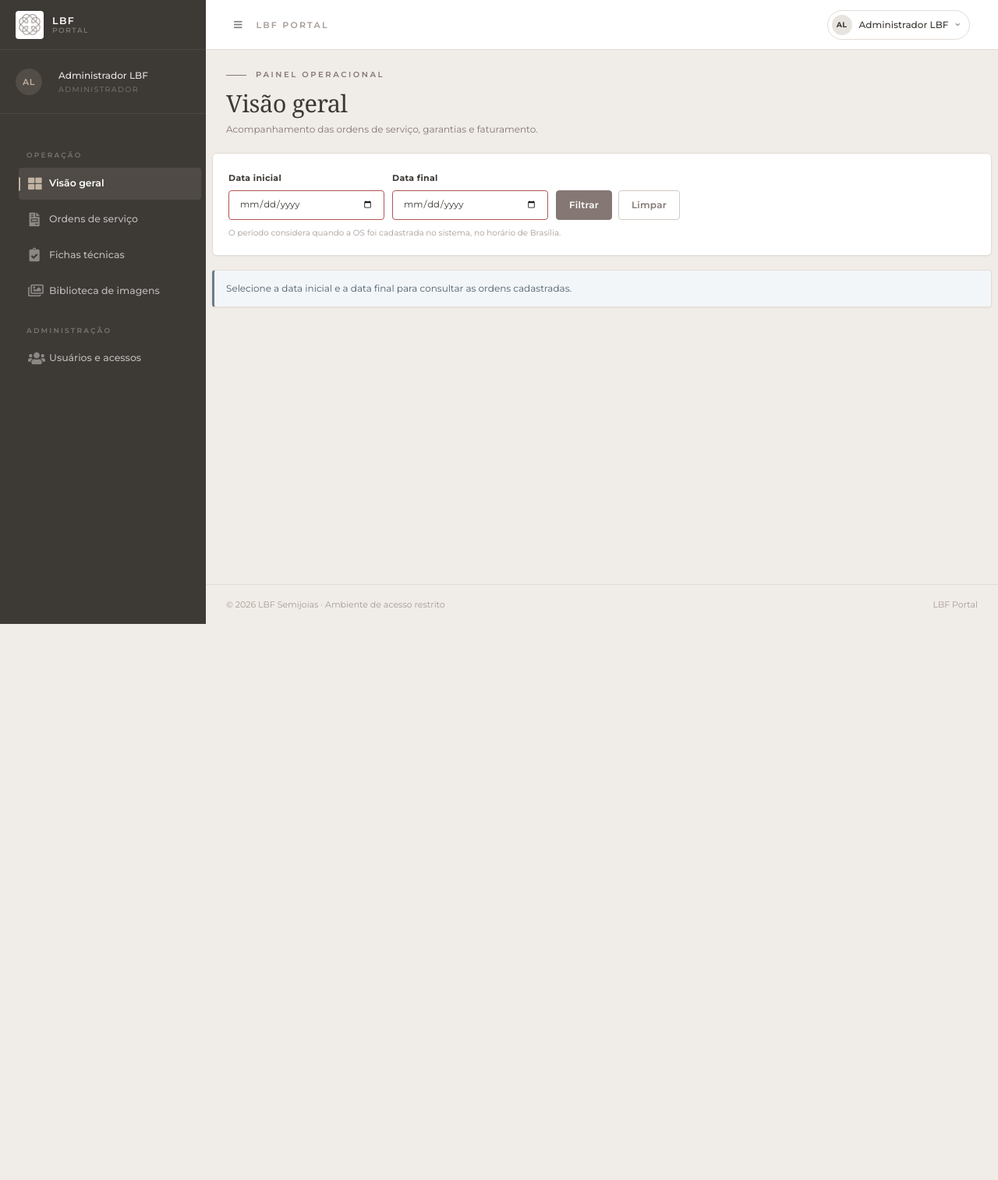
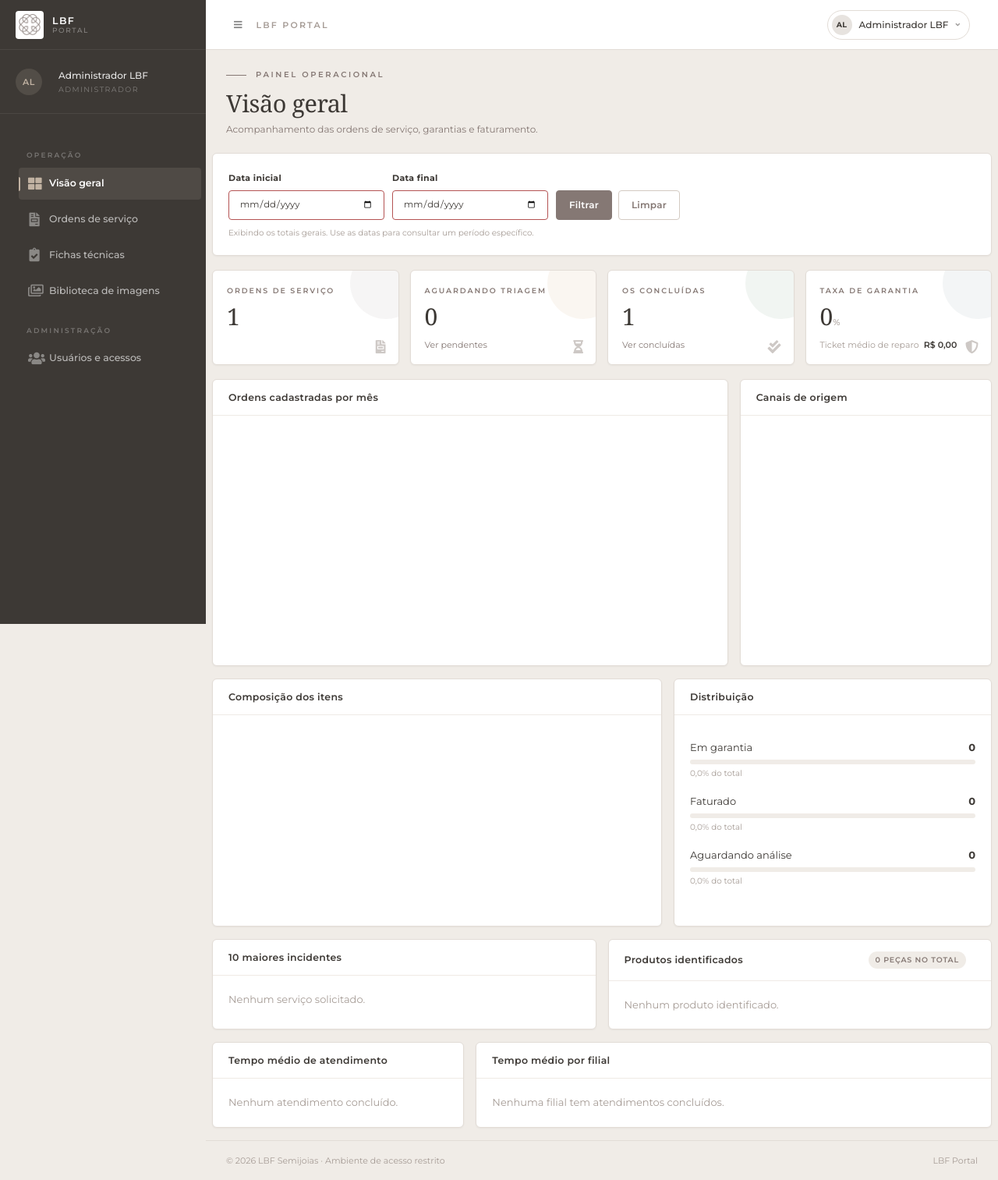
Before and after one commit to pedrohcorreia083/portal-IA, a Laravel app: page /dashboard in a window 1280 px wide. Shown: the whole page at 78% size. Before the commit the page ends 800 px from the top, so only its background shows below. Run offline with Laravel 12, Linux system fonts and the light colour scheme; a user stored in the database is signed in; data comes from the database, SQL or seed files in the repository; tables that the repository leaves empty hold one stand-in row (values such as "Sample post"); a map, chart or similar area stays blank; style sheets or scripts are compiled from the project's sources; parts of the project's set-up code (start-up, migrations or seed data) failed here and were passed over; some libraries are stand-ins or nearby versions.

Commit message:
Ajustes de Dash

```diff
--- a/app/Http/Controllers/HomeController.php
+++ b/app/Http/Controllers/HomeController.php
@@ -28,15 +28,11 @@ class HomeController extends Controller
             'date_to' => $filters['date_to'] ?? null,
         ];
         $hasPeriod = isset($dates['date_from'], $dates['date_to']);
-        if (! $hasPeriod) {
-            return view('dashboard', compact('dates', 'hasPeriod'));
-        }
-
         $timezone = ServiceOrder::REGISTRATION_TIMEZONE;
         $today = CarbonImmutable::today($timezone);
-        $start = CarbonImmutable::parse($dates['date_from'], $timezone)->startOfDay();
-        $end = CarbonImmutable::parse($dates['date_to'], $timezone)->startOfDay();
-        $groupByDay = $start->diffInDays($end) < 31;
+        $start = $hasPeriod ? CarbonImmutable::parse($dates['date_from'], $timezone)->startOfDay() : $today->startOfMonth();
+        $end = $hasPeriod ? CarbonImmutable::parse($dates['date_to'], $timezone)->startOfDay() : $today;
+        $groupByDay = $hasPeriod && $start->diffInDays($end) < 31;
         $periodKeyFormat = $groupByDay ? 'Y-m-d' : 'Y-m';
         $periodLabelFormat = $groupByDay ? 'd/m' : 'm/Y';
 
@@ -45,7 +41,10 @@ class HomeController extends Controller
         $orders = ServiceOrder::query()
             ->registeredDuring($dates['date_from'], $dates['date_to'])
             ->select(['id', 'order_date', 'created_at', 'origin', 'status'])
-            ->with(['items:id,service_order_id,services,is_guarantee,repair_price', 'items.technicalSheet:'.$sheetColumns])
+            ->with([
+                'items:id,service_order_id,is_guarantee,repair_price,services,identified_product_name',
+                'items.technicalSheet:'.$sheetColumns,
+            ])
             ->lazyById(500);
 
         $services = ServiceOrderItem::SERVICES;
@@ -53,6 +52,7 @@ class HomeController extends Controller
         $registrationCounts = [];
         $originCounts = [];
         $serviceCounts = array_fill_keys(array_keys($services), 0);
+        $productCounts = [];
         $warrantyStats = ['warranty' => 0, 'paid' => 0, 'pending_analysis' => 0];
         $completedItems = 0;
         $warrantyItems = 0;
@@ -63,11 +63,19 @@ class HomeController extends Controller
         foreach ($orders as $order) {
             $orderCounts[$order->status] = ($orderCounts[$order->status] ?? 0) + 1;
             $originCounts[$order->origin] = ($originCounts[$order->origin] ?? 0) + 1;
-            $periodKey = $order->created_at->setTimezone($timezone)->format($periodKeyFormat);
-            $registrationCounts[$periodKey] = ($registrationCounts[$periodKey] ?? 0) + 1;
+            $registeredAt = $order->created_at;
+            if ($registeredAt !== null) {
+                $periodKey = $registeredAt->setTimezone($timezone)->format($periodKeyFormat);
+                $registrationCounts[$periodKey] = ($registrationCounts[$periodKey] ?? 0) + 1;
+            }
 
             foreach ($order->items as $item) {
-                // The accessor also reads older items whose service array was encoded twice.
+                $name = trim((string) $item->identified_product_name);
+                if ($name !== '') {
+                    $productCounts[$name] = ($productCounts[$name] ?? 0) + 1;
+                }
+
+                // The accessor also reads items whose service array was encoded twice.
                 $requestedServices = array_intersect($services, $item->services_names);
                 foreach (array_keys($requestedServices) as $code) {
                     $serviceCounts[$code]++;
@@ -124,6 +132,12 @@ class HomeController extends Controller
             'avg_ticket' => $pricedRepairs ? $repairTotal / $pricedRepairs : 0,
         ];
 
+        if (! $hasPeriod && $registrationCounts !== []) {
+            $months = array_keys($registrationCounts);
+            $start = CarbonImmutable::parse(min($months).'-01', $timezone)->startOfDay();
+            $end = max($today, CarbonImmutable::parse(max($months).'-01', $timezone)->startOfDay());
+        }
+
         $registrationSeries = collect();
         $firstPeriod = $groupByDay ? $start : $start->startOfMonth();
         for ($period = $firstPeriod; $period <= $end; $period = $groupByDay ? $period->addDay() : $period->addMonth()) {
@@ -146,12 +160,6 @@ class HomeController extends Controller
             'EVENTOS' => 'Eventos',
         ])->mapWithKeys(fn ($label, $origin) => [$label => $originCounts[$origin] ?? 0]);
 
-        $topIncidents = collect($serviceCounts)
-            ->filter()
-            ->sortDesc()
-            ->take(10)
-            ->map(fn ($count, $code) => ['label' => $services[$code], 'count' => $count]);
-
         $avgDaysByBranch = collect($branches)
             ->map(fn ($branch) => (object) [...$branch, 'avg_days' => $branch['total_days'] / $branch['total_completed']])
             ->sortBy('avg_days')
@@ -170,7 +178,15 @@ class HomeController extends Controller
             'slowest' => $avgDaysByBranch->last(),
             'dates' => $dates,
             'hasPeriod' => $hasPeriod,
-            'topIncidents' => $topIncidents,
+            'identifiedProductTotal' => array_sum($productCounts),
+            'identifiedProducts' => collect($productCounts)->sortKeys(SORT_NATURAL | SORT_FLAG_CASE)
+                ->sortDesc()
+                ->map(fn ($count, $name) => ['label' => (string) $name, 'count' => $count])
+                ->values(),
+            'topIncidents' => collect($serviceCounts)->filter()
+                ->sortDesc()
+                ->take(10)
+                ->map(fn ($count, $code) => ['label' => $services[$code], 'count' => $count]),
         ]);
     }
 
--- a/resources/views/dashboard.blade.php
+++ b/resources/views/dashboard.blade.php
@@ -30,6 +30,23 @@
 
         .dashboard-sla .badge-warning {
             color: color-mix(in srgb, var(--brand-warning) 68%, var(--ink));
+        }
+
+        .dashboard-product-ranking {
+            max-height: 22rem;
+            overflow-y: auto;
+        }
+
+        .dashboard-product-ranking:focus-visible {
+            outline-offset: -2px;
+        }
+
+        .dashboard-product-ranking .progress {
+            height: 8px;
+        }
+
+        .dashboard-product-ranking .progress-bar {
+            min-width: 2px;
         }
 
         #registrationsChart {
@@ -84,18 +101,21 @@
                 </div>
             </div>
             <p id="dashboard-date-note" class="small text-muted mt-2 mb-0">
-                O período considera quando a OS foi cadastrada no sistema, no horário de Brasília.
+                {{ $hasPeriod
+                    ? 'O período considera quando a OS foi cadastrada no sistema, no horário de Brasília.'
+                    : 'Exibindo os totais gerais. Use as datas para consultar um período específico.' }}
             </p>
         </div>
     </form>
 
-@if ($hasPeriod)
     @if ($stats['total_os'] === 0)
-        <p class="alert alert-info" role="status">Nenhuma ordem de serviço foi cadastrada no período.</p>
+        <p class="alert alert-info" role="status">
+            {{ $hasPeriod ? 'Nenhuma ordem de serviço foi cadastrada no período.' : 'Nenhuma ordem de serviço foi cadastrada.' }}
+        </p>
     @endif
 
     @php
-        $registrationDates = ['registered_from' => $dates['date_from'], 'registered_to' => $dates['date_to']];
+        $registrationDates = $hasPeriod ? ['registered_from' => $dates['date_from'], 'registered_to' => $dates['date_to']] : [];
         $registrationChartTitle = $groupByDay ? 'Ordens cadastradas por dia' : 'Ordens cadastradas por mês';
         $warranty = $warrantyStats['warranty'] ?? 0;
         $paid = $warrantyStats['paid'] ?? 0;
@@ -223,7 +243,9 @@
         </div>
     </div>
 
-    <section class="card" aria-labelledby="top-incidents-title">
+    <div class="row">
+        <div class="col-lg-6 mb-3">
+            <section class="card h-100 mb-0" aria-labelledby="top-incidents-title">
                 <div class="card-header">
                     <h3 id="top-incidents-title" class="card-title">10 maiores incidentes</h3>
                 </div>
@@ -248,11 +270,51 @@
                     </div>
                 @else
                     <div class="card-body">
-                <p class="text-muted mb-0">Nenhum serviço solicitado no período.</p>
+                        <p class="text-muted mb-0">Nenhum serviço solicitado.</p>
                     </div>
                 @endif
             </section>
+        </div>
 
+        <div class="col-lg-6 mb-3">
+            <section class="card h-100 mb-0" aria-labelledby="identified-products-title">
+                <div class="card-header">
+                    <h3 id="identified-products-title" class="card-title">Produtos identificados</h3>
+                    <span class="badge badge-secondary ml-auto">
+                        {{ number_format($identifiedProductTotal, 0, ',', '.') }}
+                        {{ $identifiedProductTotal === 1 ? 'peça' : 'peças' }}
+                        {{ $hasPeriod ? 'no período' : 'no total' }}
+                    </span>
+                </div>
+                @if ($identifiedProducts->isNotEmpty())
+                    @php $largestProductCount = $identifiedProducts->first()['count']; @endphp
+                    <div class="card-body dashboard-product-ranking" tabindex="0" role="region"
+                         aria-label="Quantidade por produto identificado">
+                        <ul class="list-unstyled mb-0">
+                            @foreach ($identifiedProducts as $product)
+                                <li @class(['mb-3' => ! $loop->last])>
+                                    <div class="d-flex justify-content-between align-items-baseline mb-1 gap-3">
+                                        <span class="text-break">{{ $product['label'] }}</span>
+                                        <strong class="text-nowrap">
+                                            {{ number_format($product['count'], 0, ',', '.') }}
+                                            <span class="sr-only">{{ $product['count'] === 1 ? 'peça' : 'peças' }}</span>
+                                        </strong>
+                                    </div>
+                                    <div class="progress" aria-hidden="true">
+                                        <div class="progress-bar" style="width: {{ 100 * $product['count'] / $largestProductCount }}%"></div>
+                                    </div>
+                                </li>
+                            @endforeach
+                        </ul>
+                    </div>
+                @else
+                    <div class="card-body">
+                        <p class="text-muted mb-0">Nenhum produto identificado.</p>
+                    </div>
+                @endif
+            </section>
+        </div>
+    </div>
 
     @php
         $slaMeta = 7;
@@ -302,7 +364,7 @@
                             @endif
                         </dl>
                     @else
-                        <p class="text-muted mb-0">Sem atendimentos concluídos no período.</p>
+                        <p class="text-muted mb-0">Nenhum atendimento concluído.</p>
                     @endif
                 </div>
             </section>
@@ -344,19 +406,14 @@
                             @endforeach
                         </ul>
                     @else
-                        <p class="text-muted mb-0">Nenhuma filial tem atendimentos concluídos no período.</p>
+                        <p class="text-muted mb-0">Nenhuma filial tem atendimentos concluídos.</p>
                     @endif
                 </div>
             </section>
         </div>
     </div>
-
-@else
-    <p class="alert alert-info" role="status">Selecione a data inicial e a data final para consultar as ordens cadastradas.</p>
-@endif
 @endsection
 
-@if ($hasPeriod)
 @push('js')
     <script>
         document.addEventListener('DOMContentLoaded', function () {
@@ -555,4 +612,3 @@
         });
     </script>
 @endpush
-@endif
```
Also changed, not shown: tests/Feature/DashboardFiltersTest.php (+62 -3 lines). Lines whose indentation alone changed are shown as unchanged.
